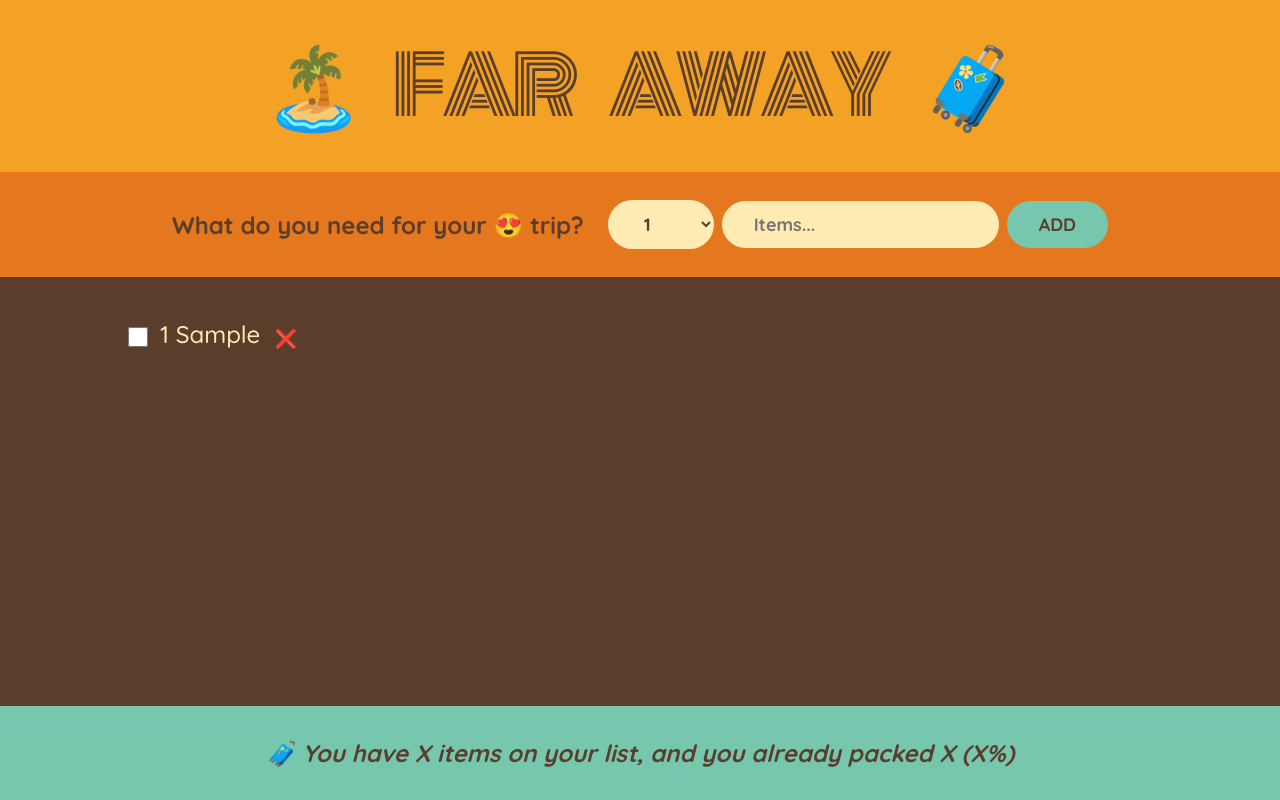
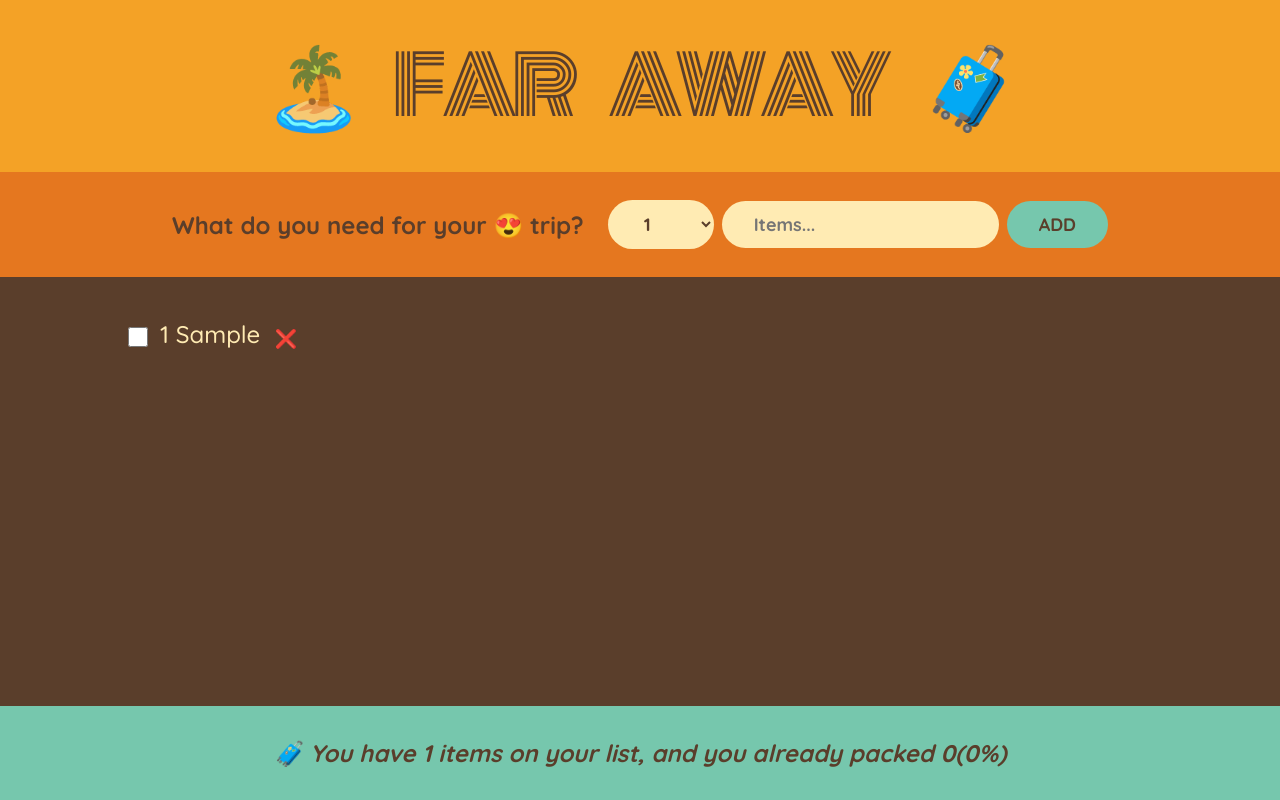
Before and after one commit to fathonaji/react-travel-list, a React (Vite) app: page / in a window 1280 px wide. Both pictures are taken after typing "Sample" into the empty fields and a click on the button "ADD". Built offline with nearby package versions, Linux system fonts and the light colour scheme.

Commit message:
create conditional rendering on footer if items is empty, if item packed is 100%, and if item packed or listed

```diff
--- a/src/App.jsx
+++ b/src/App.jsx
@@ -25,7 +25,7 @@
         onDeleteItem={handleDeleteItem}
         onToggleItem={handleToggleItem}
       />
-      <Stats />
+      <Stats items={items} />
     </div>
   );
 }
@@ -105,10 +105,23 @@
   );
 }
 
-function Stats() {
+function Stats({ items }) {
+  if (!items.length)
+    return (
+      <p className="stats">
+        <em>Start adding some items to your packing list 🚀</em>
+      </p>
+    );
+  const totalItems = items.length;
+  const totalPacked = items.filter((item) => item.packed).length;
+  const percentage = Math.round((totalPacked / totalItems) * 100);
   return (
     <footer className="stats">
-      <em>🧳 You have X items on your list, and you already packed X (X%)</em>
+      <em>
+        {percentage === 100
+          ? "You got everything! Ready to go ✈️"
+          : `🧳 You have ${totalItems} items on your list, and you already packed ${totalPacked}(${percentage}%)`}
+      </em>
     </footer>
   );
 }
```
